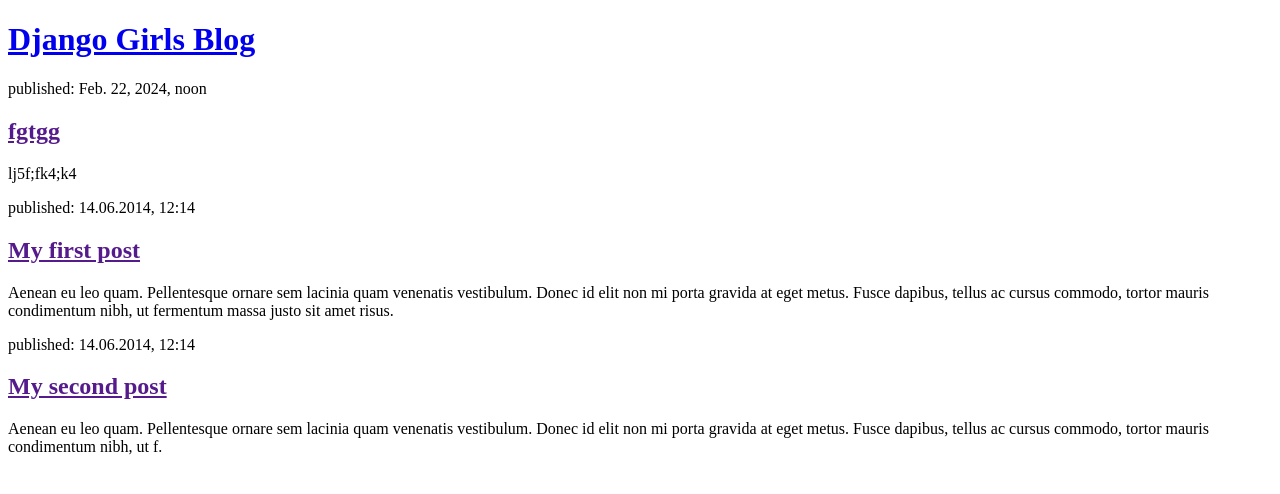
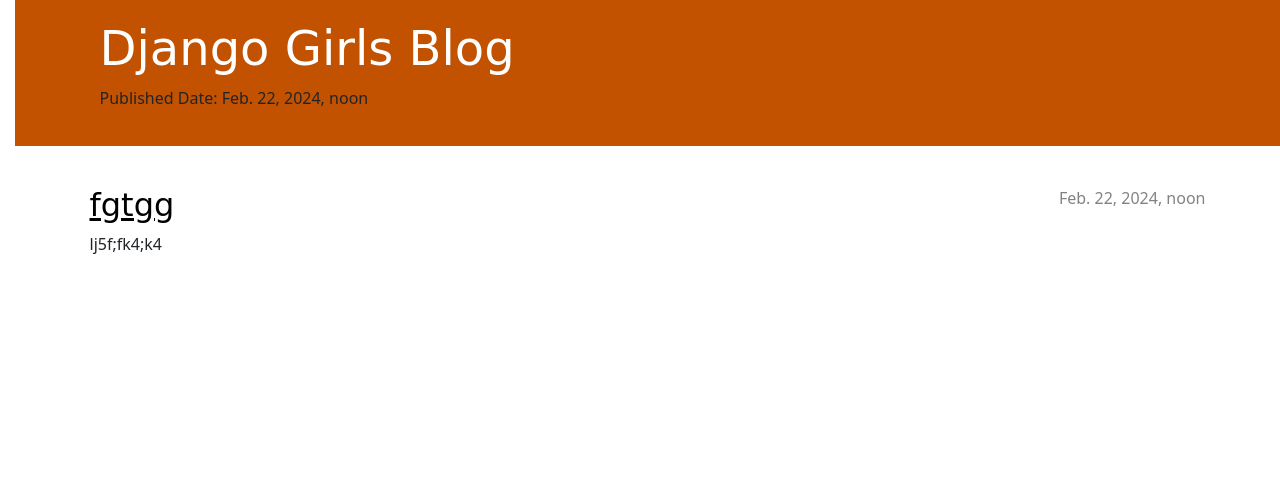
Before and after one commit to Dhanya409/my-first-blog, a Django app: page / in a window 1280 px wide. Shown: the top 494 px of the page. Run offline with Django 3.2, Linux system fonts and the light colour scheme; data comes from the database, SQL or seed files in the repository; both versions use the stored data as it was after the commit.

Commit message:
Modified templates to display posts from database.

```diff
--- /dev/null
+++ b/mysite/blog/static/css/blog.css
@@ -0,0 +1,79 @@
+h1 a,
+h2 a {
+    color: #C25100;
+}
+
+body {
+    padding-left: 15px;
+}
+
+.page-header {
+    background-color: #C25100;
+    margin-top: 0;
+    margin-bottom: 40px;
+    padding: 20px 20px 20px 40px;
+}
+
+.page-header h1,
+.page-header h1 a,
+.page-header h1 a:visited,
+.page-header h1 a:active {
+    color: #ffffff;
+    font-size: 36pt;
+    text-decoration: none;
+}
+
+h1,
+h2,
+h3,
+h4 {
+    font-family: 'Lobster', cursive;
+}
+
+.date {
+    color: #828282;
+}
+
+.save {
+    float: right;
+}
+
+.post-form textarea,
+.post-form input {
+    width: 100%;
+}
+
+.top-menu,
+.top-menu:hover,
+.top-menu:visited {
+    color: #ffffff;
+    float: right;
+    font-size: 26pt;
+    margin-right: 20px;
+}
+
+.post {
+    margin-bottom: 70px;
+}
+
+.post h2 a,
+.post h2 a:visited {
+    color: #000000;
+}
+
+.post > .date,
+.post > .actions {
+    float: right;
+}
+
+.btn-secondary,
+.btn-secondary:visited {
+    color: #C25100;
+    background: none;
+    border-color: #C25100;
+}
+
+.btn-secondary:hover {
+    color: #FFFFFF;
+    background-color: #C25100;
+}
--- a/mysite/blog/templates/blog/post_list.html
+++ b/mysite/blog/templates/blog/post_list.html
@@ -1,31 +1,31 @@
+{% load static %}
 <!DOCTYPE html>
 <html>
 <head>
     <title>Django Girls blog</title>
+    <link rel="stylesheet" href="https://cdn.jsdelivr.net/npm/bootstrap@5.1.3/dist/css/bootstrap.min.css" integrity="sha384-1BmE4kWBq78iYhFldvKuhfTAU6auU8tT94WrHftjDbrCEXSU1oBoqyl2QvZ6jIW3" crossorigin="anonymous">
+    <link rel="stylesheet" href="{% static 'css/blog.css' %}">
 </head>
 <body>
-    <header>
+    <header class="page-header">
+        <div class="container">
             <h1><a href="/">Django Girls Blog</a></h1>
+            <p>Published Date: {{ posts.0.published_date }}</p> <!-- Displaying the published date -->
+        </div>
     </header>
 
+    <main class="container">
+        <div class="row">
+            <div class="col">
                 {% for post in posts %}
-    <article>
-        <time>published: {{ post.published_date }}</time>
+                    <article class="post">
+                        <time class="date">{{ post.published_date }}</time>
                         <h2><a href="">{{ post.title }}</a></h2>
                         <p>{{ post.text|linebreaksbr }}</p>
                     </article>
                 {% endfor %}
-
-    <article>
-        <time>published: 14.06.2014, 12:14</time>
-        <h2><a href="">My first post</a></h2>
-        <p>Aenean eu leo quam. Pellentesque ornare sem lacinia quam venenatis vestibulum. Donec id elit non mi porta gravida at eget metus. Fusce dapibus, tellus ac cursus commodo, tortor mauris condimentum nibh, ut fermentum massa justo sit amet risus.</p>
-    </article>
-
-    <article>
-        <time>published: 14.06.2014, 12:14</time>
-        <h2><a href="">My second post</a></h2>
-        <p>Aenean eu leo quam. Pellentesque ornare sem lacinia quam venenatis vestibulum. Donec id elit non mi porta gravida at eget metus. Fusce dapibus, tellus ac cursus commodo, tortor mauris condimentum nibh, ut f.</p>
-    </article>
+            </div>
+        </div>
+    </main>
 </body>
 </html>
--- a/mysite/mysite/settings.py
+++ b/mysite/mysite/settings.py
@@ -10,7 +10,7 @@ For the full list of settings and their values, see
 https://docs.djangoproject.com/en/3.2/ref/settings/
 """
 
-from pathlib import Path
+from pathlib import Path,os
 
 # Build paths inside the project like this: BASE_DIR / 'subdir'.
 BASE_DIR = Path(__file__).resolve().parent.parent
@@ -119,6 +119,8 @@ USE_TZ = True
 # https://docs.djangoproject.com/en/3.2/howto/static-files/
 
 STATIC_URL = '/static/'
+STATIC_URL = '/static/'
+STATIC_ROOT = os.path.join(BASE_DIR, 'static')
 
 # Default primary key field type
 # https://docs.djangoproject.com/en/3.2/ref/settings/#default-auto-field
```
Also changed, not shown: mysite/db.sqlite3. Lines whose indentation alone changed are shown as unchanged.
